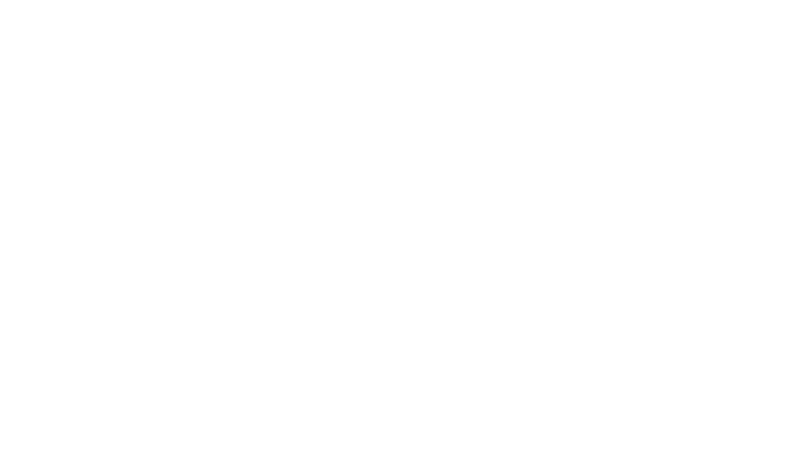
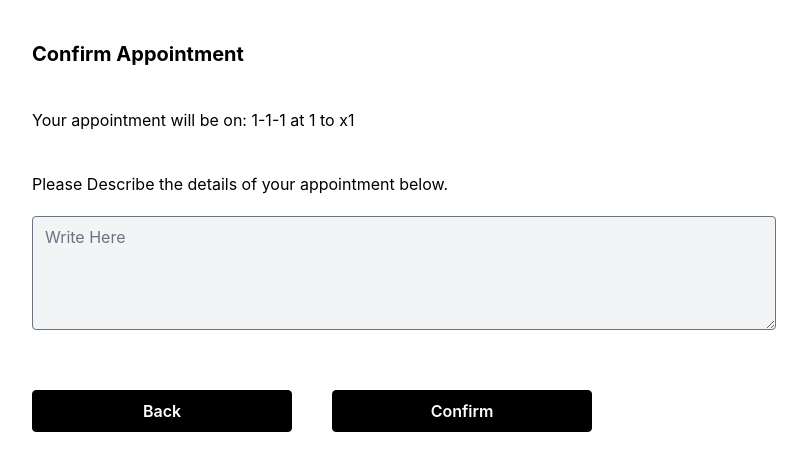
Before and after one commit to Blubberkins/COMP3900-Loan-Application-Website, a React (Create React App) app in the folder frontend/my-app/: page /ConfirmAppointments/1/1/1/1/1/1 in a window 1280 px wide. Before the commit this address had no page. Shown: the top 470 px of the page, without its empty margins (8-815 px from the left). Built offline with nearby package versions, Linux system fonts and the light colour scheme.

Commit message:
added confirm

```diff
--- a/frontend/my-app/src/App.js
+++ b/frontend/my-app/src/App.js
@@ -17,6 +17,7 @@
 import ViewAppointmentPage from './pages/ViewAppointmentPage';
 import MakeAppointmentPage from './pages/MakeAppointmentPage';
 import AvailableAppointments from './pages/AvailableAppointmentsPage';
+import ConfirmAppointments from './pages/ConfirmAppointmentPage';
 
 function App() {
   return (
@@ -37,6 +38,7 @@
             <Route path="/viewAppointment" element={<ViewAppointmentPage />} />
             <Route path="/makeAppointment" element={<MakeAppointmentPage />} />
             <Route path="/availableAppointments/:year/:month/:day" element={<AvailableAppointments />} />
+            <Route path="/ConfirmAppointments/:contact/:year/:month/:day/:timeEnd/:timeStart" element={<ConfirmAppointments />} />
 
         </Routes>
       </BrowserRouter>
--- a/frontend/my-app/src/pages/AvailableAppointmentsPage.js
+++ b/frontend/my-app/src/pages/AvailableAppointmentsPage.js
@@ -1,14 +1,105 @@
-import React from 'react';
-import { useParams } from 'react-router-dom';
+import React, { useState, useEffect } from "react";
+import { useParams } from "react-router-dom";
+import { useNavigate } from "react-router-dom";
+import { Link } from "react-router-dom";
 
 function AvailableAppointments() {
+  const navigate = useNavigate();
   const { year, month, day } = useParams();
-
+  const [Dates, setDates] = useState([
+    {
+      isOpen: false,
+      location: "sydney",
+      timeStart: "6:45",
+      timeEnd: "7:30",
+      Contact: "09019032",
+      name: "Bob Smith",
+    },
+    {
+      isOpen: false,
+      location: "sydney",
+      timeStart: "6:45",
+      timeEnd: "7:30",
+      Contact: "09019032",
+      name: "Bob Smith",
+    },
+    {
+      isOpen: false,
+      location: "sydney",
+      timeStart: "6:45",
+      timeEnd: "7:30",
+      Contact: "09019032",
+      name: "Bob Smith",
+    },
+  ]);
+  const [appointment, setAppointmnet] = useState();
+  const handleAccordionToggle = (index) => {
+    setDates((Dates) =>
+      Dates.map((date, i) => ({
+        ...date,
+        isOpen: i === index ? !date.isOpen : false,
+      }))
+    );
+  };
+  useEffect(() => {
+    // Fetch data from your backend API
+    fetch("your-backend-api-endpoint")
+      .then((response) => response.json())
+      .then((data) => setDates(data))
+      .catch((error) => console.log(error));
+  }, []);
   return (
     <div>
-      <h2>Available Appointments</h2>
-      <p>Selected Date: {year}-{month}-{day}</p>
-      {/* Add your content and components for the Available Appointments page */}
+      <div>
+        <h2>Available Appointments</h2>
+        <p>
+          Selected Date: {year}-{month}-{day}
+        </p>
+      </div>
+      <div className="mt-8">
+        {Dates.map((date, index) => (
+          <div key={index} className="mb-4">
+            <button
+              className="bg-gray-200 py-2 px-4 text-left w-full text-black font-semibold"
+              onClick={() => handleAccordionToggle(index)}
+            >
+              from {date.timeStart} to {date.timeEnd}
+            </button>
+            {date.isOpen && (
+              <div className="bg-white py-2 px-4 mt-2">
+                {/* Render additional content inside the accordion */}
+                {/* For example: {date.details} */}
+                <dl className="max-w-md text-gray-900 divide-y divide-gray-200">
+                  <div className="flex flex-col pb-3">
+                    <dt className="mb-1 text-gray-500 md:text-lg">Location</dt>
+                    <dd className="text-lg font-semibold">{date.location}</dd>
+                  </div>
+                  <div className="flex flex-col py-3">
+                    <dt className="mb-1 text-gray-500 md:text-lg">
+                      Contact Details
+                    </dt>
+                    <dd className="text-lg font-semibold">{date.Contact}</dd>
+                  </div>
+                  <div className="flex flex-col pt-3">
+                    <dt className="mb-1 text-gray-500 md:text-lg">
+                      Appointment with
+                    </dt>
+                    <dd className="text-lg font-semibold">{date.name}</dd>
+                  </div>
+                  <div className="pt-5">
+                    <Link
+                      to={`/confirmAppointments/${date.Contact}/${year}/${month}/${day}/${date.timeEnd}/${date.timeStart}`}
+                      className="transition ease-in-out duration-500 bg-black hover:bg-white w-full text-white hover:text-black font-semibold py-2 px-4 border border-black rounded"
+                    >
+                      Make an appointment
+                    </Link>
+                  </div>
+                </dl>
+              </div>
+            )}
+          </div>
+        ))}
+      </div>
     </div>
   );
 }
--- /dev/null
+++ b/frontend/my-app/src/pages/ConfirmAppointmentPage.js
@@ -0,0 +1,83 @@
+import React, {useState} from "react";
+import { useParams, useNavigate } from "react-router-dom";
+
+function ConfirmAppointments() {
+  const { contact, year, month, day, timeEnd, timeStart } = useParams();
+  const [appointmentDetails, setAppointmentDetails] = useState();
+  const navigate= useNavigate()
+  const goBack = () => {
+    navigate(-1);
+  }
+  const handleConfirm = () => {
+    // Create an object with the appointment details
+    const appointmentData = {
+      contact,
+      year,
+      month,
+      day,
+      timeEnd,
+      timeStart,
+      details: appointmentDetails,
+    };
+    fetch("your-backend-api-endpoint", {
+        method: "POST",
+        headers: {
+          "Content-Type": "application/json",
+        },
+        body: JSON.stringify(appointmentData),
+      })
+        .then((response) => response.json())
+        .then((data) => {
+          // Handle the response from the server
+          // For example, show a success message or navigate to a different page
+          console.log(data);
+          navigate("/success"); // Redirect to the success page
+        })
+        .catch((error) => {
+          // Handle any errors
+          console.error(error);
+        });
+    };
+
+  return (
+    <div>
+      <div>
+        <h2 className="font-bold text-xl my-10 ml-10">Confirm Appointment</h2>
+        <p className="my-10 ml-10">
+          Your appointment will be on: {year}-{month}-{day} at {timeStart} to{" "}x
+          {timeEnd}
+        </p>
+      </div>
+      <div className="relative mb-3 ml-10" data-te-input-wrapper-init>
+        <label> Please Describe the details of your appointment below.</label>
+        <textarea
+          className="peer block min-h-[auto] w-3/5 rounded border-1 bg-gray-100 mt-5"
+          id="LargeTextInput"
+          rows="4"
+          placeholder="Write Here"
+          onChange={(e) => setAppointmentDetails(e.target.value)}
+        ></textarea>
+      </div>
+      <div className="grid gap-20 mb-15 md:grid-cols-2">
+          <div className="grid gap-20 mb-15 md:grid-cols-2 mt-8">
+            <button
+              className="transition ease-in-out duration-500 bg-black hover:bg-white w-full text-white hover:text-black font-semibold py-2 px-4 mx-10 mt-4 border border-black rounded"
+              onClick={goBack}
+            >
+
+              Back
+            </button>
+            <button
+              type="submit"
+
+              className="transition ease-in-out duration-500 bg-black hover:bg-white w-full text-white font-semibold hover:text-black py-2 px-4 mr-3 mt-4 border border-black hover:border-black rounded"
+            >
+              Confirm
+            </button>
+          </div>
+        </div>
+    </div>
+  );
+}
+
+export default ConfirmAppointments;
--- a/frontend/my-app/src/pages/MakeAppointmentPage.js
+++ b/frontend/my-app/src/pages/MakeAppointmentPage.js
@@ -5,7 +5,7 @@
   return (
     <section className="bg-gray-50">
         <div className="flex flex-col items-center justify-center px-6 py-8 mx-auto md:h-screen lg:py-0">
-            <div className='font-bold my-10'>
+            <div className='font-bold my-10 front-2xl'>
                 Please Select a Day for your appointment
             </div>
             <div>
--- a/frontend/my-app/src/pages/ViewAppointmentPage.js
+++ b/frontend/my-app/src/pages/ViewAppointmentPage.js
@@ -35,6 +35,13 @@
     fetch('your-backend-api-endpoint')
       .then((response) => response.json())
       .then((data) => setCurrentDates(data))
+      .catch((error) => console.log(error));
+  }, []);
+  useEffect(() => {
+    // Fetch data from your backend API
+    fetch('your-backend-api-endpoint')
+      .then((response) => response.json())
+      .then((data) => setPastDates(data))
       .catch((error) => console.log(error));
   }, []);
   return (
```
